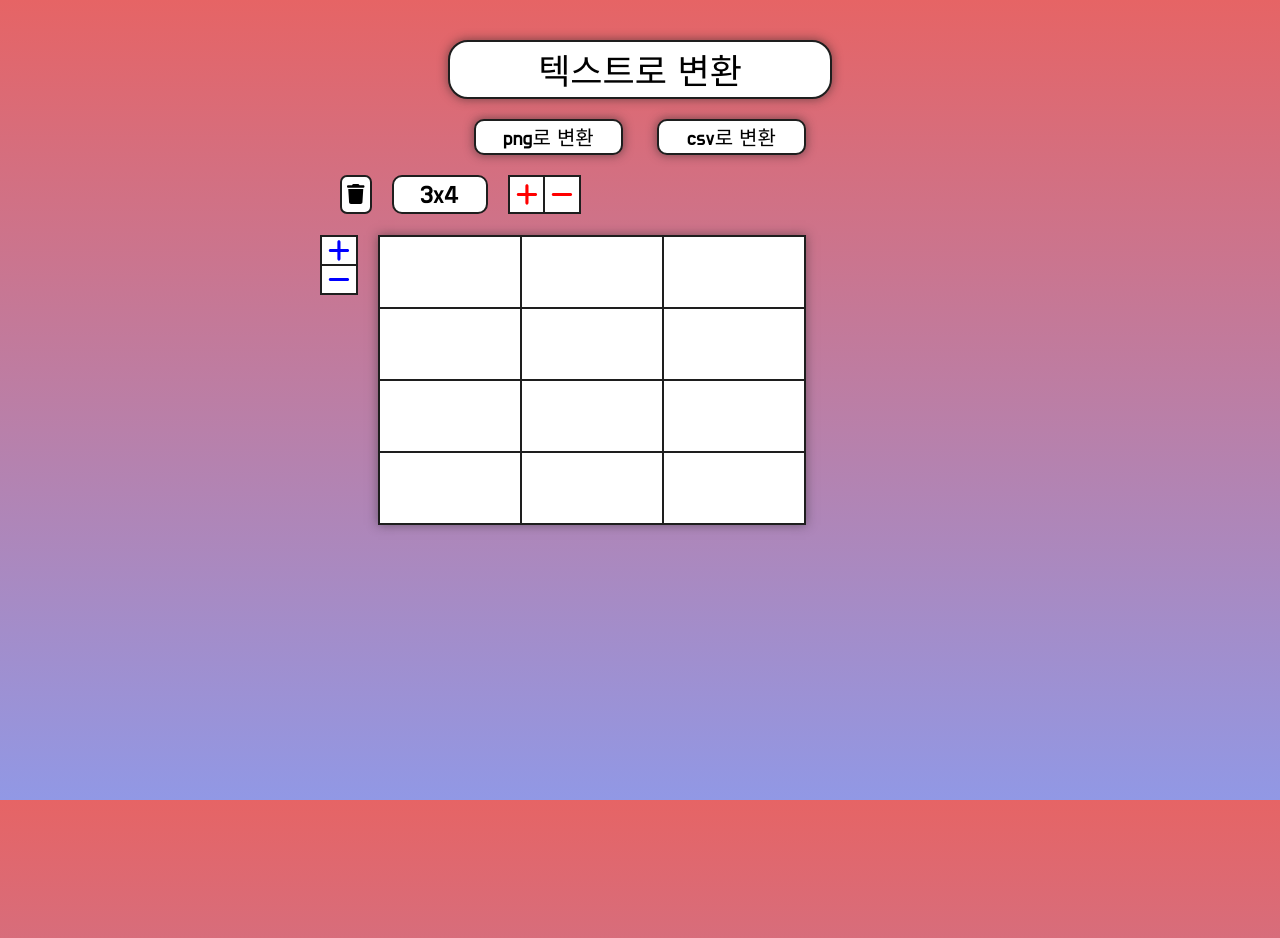
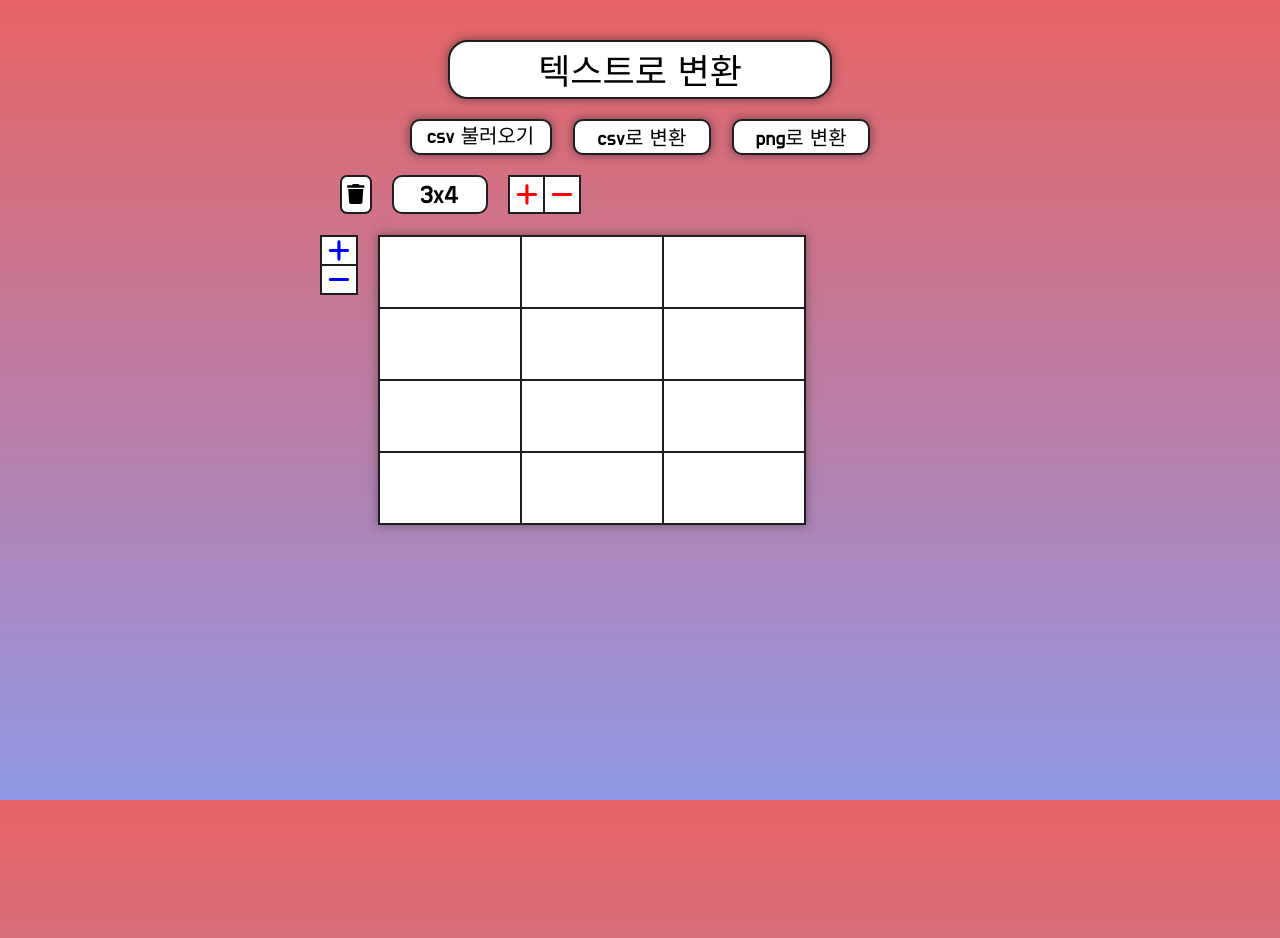
Before and after one commit to Barkshihun/table-to-text, a React (Vite) app: page / in a window 1280 px wide. Shown: the top 938 px of the page. Built offline with nearby package versions, Linux system fonts and the light colour scheme.

Commit message:
✨ Feat: csv파일읽어서 콘솔에 출력까지 구현

```diff
--- a/src/App.tsx
+++ b/src/App.tsx
@@ -1,4 +1,4 @@
-import { useState, useRef } from "react";
+import React, { useState, useRef } from "react";
 import domtoimage from "dom-to-image";
 import Table, { globalTableList } from "./components/Table";
 import LoadingModal from "./components/LoadingModal";
@@ -8,7 +8,7 @@ function App() {
   const tableRef = useRef<HTMLTableElement>(null);
   const [isTable, setIsTable] = useState(true);
   const [showLoading, setShowLoading] = useState(false);
-  const onTranform = () => {
+  const onTranformToTxt = () => {
     setIsTable((currentIsTable) => {
       if (currentIsTable) {
       } else {
@@ -16,7 +16,39 @@ function App() {
       return !currentIsTable;
     });
   };
-  const transFormToPng = async () => {
+  const onImportCsv = (event: React.ChangeEvent<HTMLInputElement>) => {
+    if (event.target.files) {
+      const csvFile = event.target.files[0];
+      if (csvFile.type === "text/csv") {
+        const reader = new FileReader();
+        reader.readAsText(csvFile);
+        reader.onloadend = () => {
+          const result = reader.result;
+          console.log(result);
+        };
+      }
+    }
+  };
+  const onTransFormToCsv = () => {
+    let csv: any = [];
+    for (let i = 0; i < globalTableList.length; i++) {
+      const row = [...globalTableList[i]];
+      for (let j = 0; j < row.length; j++) {
+        if (row[j].includes('"')) {
+          row[j] = `"${row[j].replace(/"/g, '""')}"`;
+        } else if (row[j].includes(",")) {
+          row[j] = `"${row[j]}"`;
+        }
+      }
+      csv.push(row);
+    }
+    csv = csv.join("\n");
+    const aTag = document.createElement("a");
+    aTag.href = `data:text/plain;charset=utf-8,\ufeff${encodeURIComponent(csv)}`;
+    aTag.download = "표.csv";
+    aTag.click();
+  };
+  const onTransFormToPng = async () => {
     setShowLoading(true);
     const tableNode = tableRef.current as HTMLTableElement;
     tableNode.style.paddingRight = "0";
@@ -36,39 +68,24 @@ function App() {
     setShowLoading(false);
     aTag.click();
   };
-  const transFormToCsv = () => {
-    let csv: any = [];
-    for (let i = 0; i < globalTableList.length; i++) {
-      const row = [...globalTableList[i]];
-      for (let j = 0; j < row.length; j++) {
-        if (row[j].includes('"')) {
-          row[j] = `"${row[j].replace(/"/g, '""')}"`;
-        } else if (row[j].includes(",")) {
-          row[j] = `"${row[j]}"`;
-        }
-      }
-      csv.push(row);
-    }
-    csv = csv.join("\n");
-    const aTag = document.createElement("a");
-    aTag.href = `data:text/plain;charset=utf-8,\ufeff${encodeURIComponent(csv)}`;
-    aTag.download = "표.csv";
-    aTag.click();
-  };
   return (
     <>
       {showLoading && <LoadingModal />}
       <header>
-        <button className="btn btn--main-tranform btn--transform" onClick={onTranform} type={"button"}>
+        <button className="btn btn--main-tranform btn--transform" onClick={onTranformToTxt} type={"button"}>
           {isTable ? "텍스트로 변환" : "표로 가기"}
         </button>
         {isTable && (
           <div className="sub-btn-container">
-            <button className="btn sub-btn-container__btn btn--transform" onClick={transFormToPng}>
+            <label className="btn sub-btn-container__btn btn--transform" htmlFor="importCsv">
+              csv 불러오기
+              <input type={"file"} id="importCsv" className="input--file" accept=".csv" onChange={onImportCsv}></input>
+            </label>
+            <button className="btn sub-btn-container__btn btn--transform" onClick={onTransFormToCsv}>
+              csv로 변환
+            </button>
+            <button className="btn sub-btn-container__btn btn--transform" onClick={onTransFormToPng}>
               png로 변환
-            </button>
-            <button className="btn sub-btn-container__btn btn--transform" onClick={transFormToCsv}>
-              csv로 변환
             </button>
           </div>
         )}
--- a/src/scss/App.scss
+++ b/src/scss/App.scss
@@ -77,7 +77,7 @@ header {
   @include mobile {
     width: 50%;
   }
-  width: 30%;
+  width: 40%;
   margin: 20px 0px;
   padding: 0px 2%;
   box-sizing: border-box;
@@ -89,6 +89,10 @@ header {
     font-size: 10px;
     border-radius: 5px;
   }
-  width: 45%;
+  width: 30%;
   word-break: keep-all;
 }
+.input--file {
+  display: none;
+  // width: 0;
+}
```
